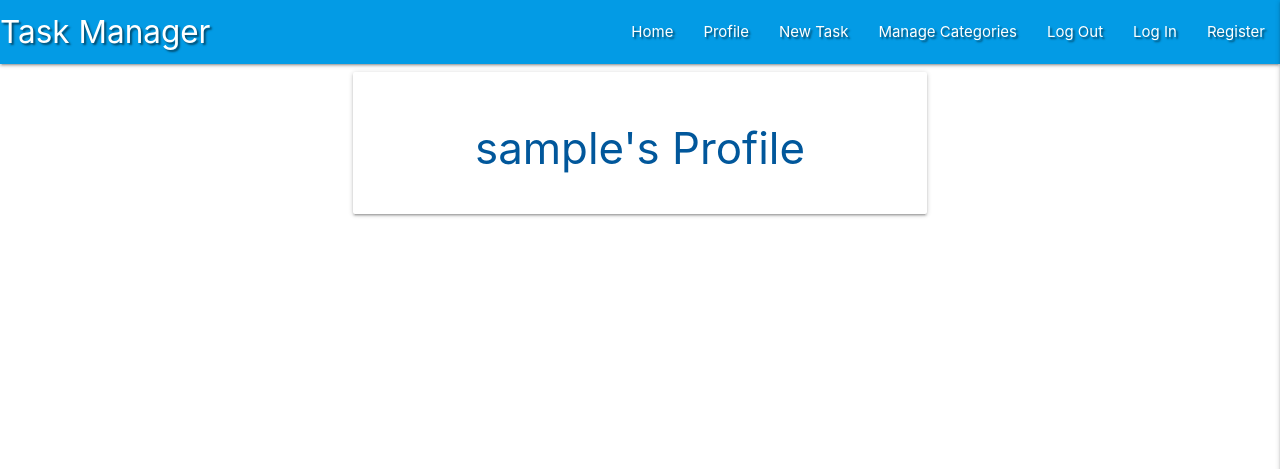
After one commit to AideenM12/DCD-mini-project, a Flask app: a page that uses templates/base.html in a window 1280 px wide. The commit adds this page. Shown: the top 469 px of the page. Run offline with Flask 2, Linux system fonts and the light colour scheme; the visitor is signed in with stand-in values (Sample User, id 1); a database or web service that is not in the repository returns one stand-in record (values such as "Sample title"); some libraries are stand-ins or nearby versions.

Commit message:
add session user profile

```diff
--- a/app.py
+++ b/app.py
@@ -18,13 +18,11 @@ app.secret_key = os.environ.get("SECRET_KEY")
 mongo = PyMongo(app)
 
 
-
 @app.route("/")
 @app.route("/get_tasks")
 def get_tasks():
     tasks = mongo.db.tasks.find()
     return render_template("tasks.html", tasks=tasks)
-
 
 
 @app.route("/register", methods=["GET", "POST"])
@@ -47,6 +45,8 @@ def register():
         # put the new user into 'session' cookie
         session["user"] = request.form.get("username").lower()
         flash("Registration Successful!")
+        return redirect(url_for("profile", username=session["user"]))
+
     return render_template("register.html")
 
 
@@ -60,9 +60,12 @@ def login():
         if existing_user:
             # ensure hashed password matches user input
             if check_password_hash(
-                existing_user["password"], request.form.get("password")):
-                    session["user"] = request.form.get("username").lower()
-                    flash("Welcome, {}".format(request.form.get("username")))
+                    existing_user["password"], request.form.get("password")):
+                        session["user"] = request.form.get("username").lower()
+                        flash("Welcome, {}".format(
+                            request.form.get("username")))
+                        return redirect(url_for(
+                            "profile", username=session["user"]))
             else:
                 # invalid password match
                 flash("Incorrect Username and/or Password")
@@ -75,6 +78,15 @@ def login():
 
     return render_template("login.html")
 
+
+@app.route("/profile/<username>", methods=["GET", "POST"])
+def profile(username):
+    # grab the session user's username from db
+    username = mongo.db.users.find_one(
+        {"username": session["user"]})["username"]
+    return render_template("profile.html", username=username)
+
+
 if __name__ == "__main__":
     app.run(host=os.environ.get("IP"),
             port=int(os.environ.get("PORT")),
--- a/templates/base.html
+++ b/templates/base.html
@@ -2,9 +2,9 @@
 <html lang="en">
 <head>
     <meta charset="UTF-8">
-    <meta http-equiv="X-UA-Compatible" content="IE=edge">
     <meta name="viewport" content="width=device-width, initial-scale=1.0">
-    <link rel="stylesheet" href="https://cdnjs.cloudflare.com/ajax/libs/font-awesome/5.15.3/css/all.min.css" integrity="sha512-iBBXm8fW90+nuLcSKlbmrPcLa0OT92xO1BIsZ+ywDWZCvqsWgccV3gFoRBv0z+8dLJgyAHIhR35VZc2oM/gI1w==" crossorigin="anonymous" type="text/css" />
+    <link rel="stylesheet" href="https://cdnjs.cloudflare.com/ajax/libs/font-awesome/5.13.1/css/all.min.css"
+        integrity="sha512-xA6Hp6oezhjd6LiLZynuukm80f8BoZ3OpcEYaqKoCV3HKQDrYjDE1Gu8ocxgxoXmwmSzM4iqPvCsOkQNiu41GA==" crossorigin="anonymous" type="text/css">
     <link rel="stylesheet" href="https://cdnjs.cloudflare.com/ajax/libs/materialize/1.0.0/css/materialize.min.css" type="text/css">
     <link rel="stylesheet" href="{{ url_for('static', filename='css/style.css') }}" type="text/css">
     {% block styles %}
@@ -12,7 +12,8 @@
     <title>Task Manager</title>
 </head>
 <body>
-    <header>
+
+	<header>
         <!-- top navbar -->
 		<nav class="nav-extended text-shadow light-blue darken-1">
 			<div class="nav-wrapper">
@@ -20,11 +21,11 @@
 				<a href="#" data-target="mobile-demo" class="sidenav-trigger right"><i class="fas fa-bars"></i></a>
 				<ul class="right hide-on-med-and-down">
 					<li><a href="{{ url_for('get_tasks') }}">Home</a></li>
-					<li><a href="#">Profile</a></li>
+					<li><a href="{{ url_for('profile', username=session['user']) }}">Profile</a></li>
 					<li><a href="#">New Task</a></li>
 					<li><a href="#">Manage Categories</a></li>
 					<li><a href="#">Log Out</a></li>
-					<li><a href="{{ url_for('login')}}">Log In</a></li>
+					<li><a href="{{ url_for('login') }}">Log In</a></li>
 					<li><a href="{{ url_for('register') }}">Register</a></li>
 				</ul>
 			</div>
@@ -34,11 +35,11 @@
 		<ul class="sidenav" id="mobile-demo">
             <li><h4 class="center-align light-blue-text text-darken 4">Task Manager</h4></li>
             <li><a href="{{ url_for('get_tasks') }}">Home</a></li>
-            <li><a href="#">Profile</a></li>
+            <li><a href="{{ url_for('profile', username=session['user']) }}">Profile</a></li>
             <li><a href="#">New Task</a></li>
             <li><a href="#">Manage Categories</a></li>
             <li><a href="#">Log Out</a></li>
-            <li><a href="{{ url_for('login')}}">Log In</a></li>
+            <li><a href="{{ url_for('login') }}">Log In</a></li>
             <li><a href="{{ url_for('register') }}">Register</a></li>
 		</ul>
 	</header>
@@ -61,8 +62,8 @@
         {% endblock %}
     </main>
 
-    <script src="https://code.jquery.com/jquery-3.6.0.min.js"
-     integrity="sha256-/xUj+3OJU5yExlq6GSYGSHk7tPXikynS7ogEvDej/m4=" crossorigin="anonymous"></script>
+    <script src="https://code.jquery.com/jquery-3.5.1.min.js"
+        integrity="sha256-9/aliU8dGd2tb6OSsuzixeV4y/faTqgFtohetphbbj0=" crossorigin="anonymous"></script>
     <script src="https://cdnjs.cloudflare.com/ajax/libs/materialize/1.0.0/js/materialize.min.js"></script>
     <script src="{{ url_for('static', filename='js/script.js') }}"></script>
     {% block scripts %}
--- /dev/null
+++ b/templates/profile.html
@@ -0,0 +1,14 @@
+{% extends "base.html" %}
+{% block content %}
+
+    <div class="row">
+        <div class="col s12 m8 offset-m2">
+            <div class="card-panel">
+                <h3 class="center-align light-blue-text text-darken-4">
+                    {{ username }}'s Profile
+                </h3>
+            </div>
+        </div>
+    </div>
+
+{% endblock %}
```
